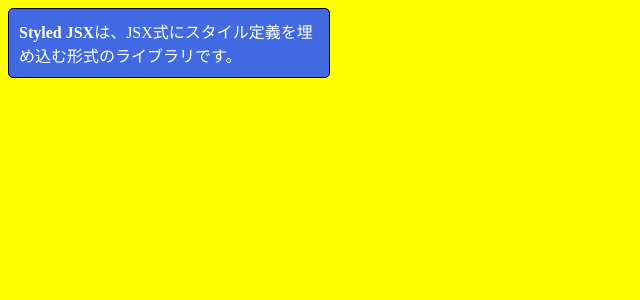
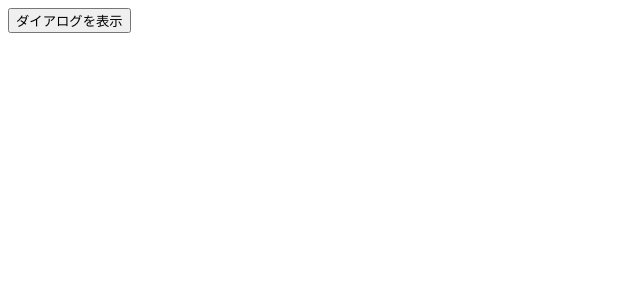
Before and after one commit to Yuma0309/Study-React, a React (Create React App) app in the folder React_sample_Yuma/my-react/: page / in a window 1280 px wide. Shown: the top 300 px of the page, without its empty margins (0-640 px from the left). Built offline with nearby package versions, Linux system fonts and the light colour scheme.

Commit message:
リスト5-3-3までの動作を確認

```diff
--- a/React_sample_Yuma/my-react/src/index.js
+++ b/React_sample_Yuma/my-react/src/index.js
@@ -1,20 +1,12 @@
-/** @jsxImportSource @emotion/react */
-import { css, Global } from '@emotion/react';
 import ReactDOM from 'react-dom/client';
-import EmotionJsx from './chap05/EmotionJsx';
+import PortalBasic from './chap05/PortalBasic';
 
 // Reactアプリ（Appコンポーネント）を描画
 const root = ReactDOM.createRoot(document.getElementById('root'));
 
-const global = css`
-  body {
-    background-color: Yellow;
-  }
-`;
-
 root.render(
   <>
-    <Global styles={global} />
-    <EmotionJsx />
+    <div id="dialog"></div>
+    <PortalBasic />
   </>
 );
```
